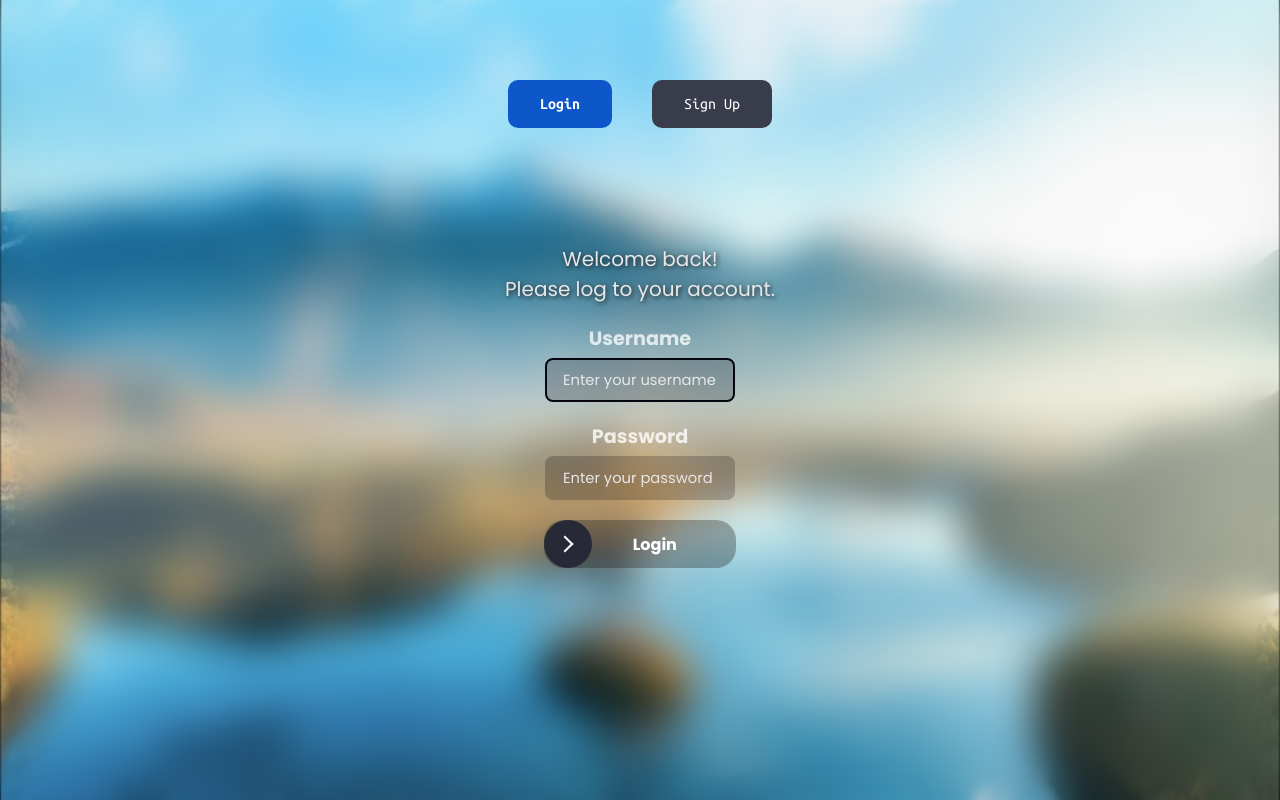
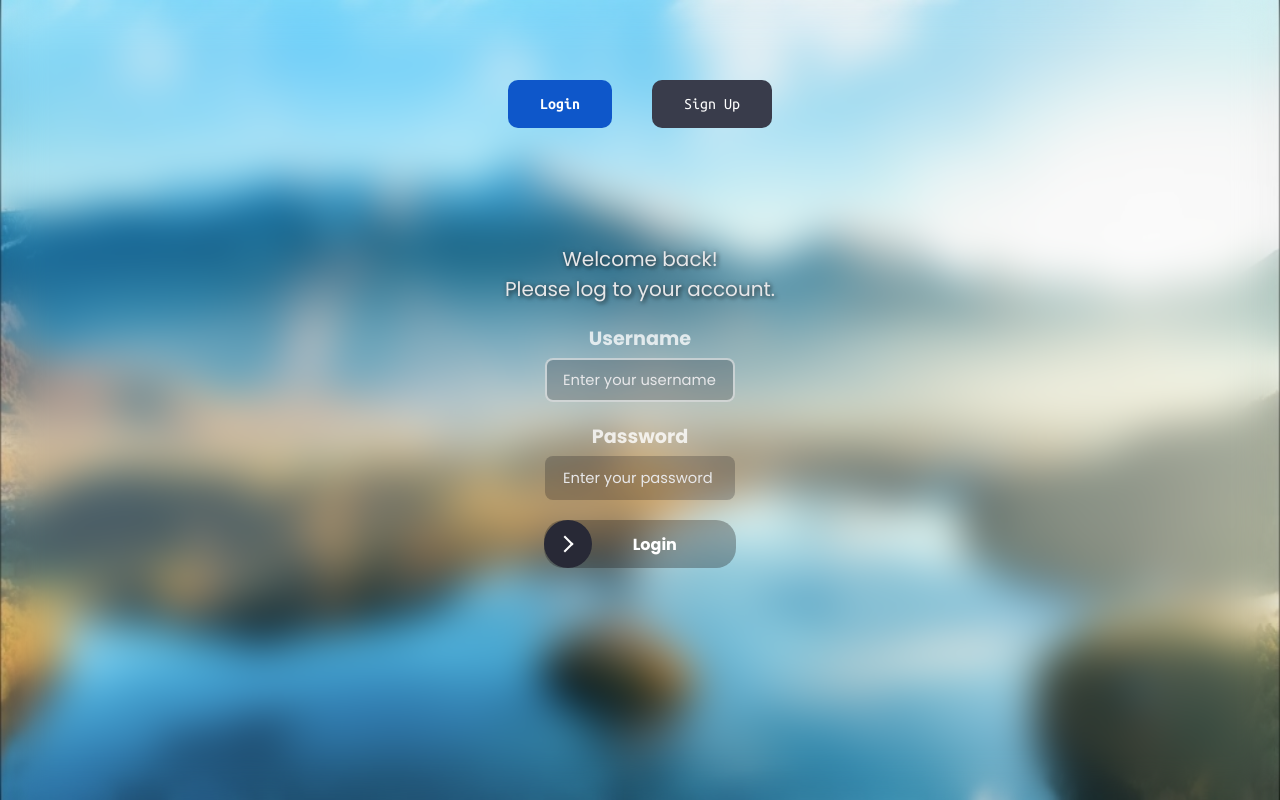
Before and after one commit to raisfeld-ori/Ksed, a React (Vite) app: page / in a window 1280 px wide. In both pictures the pointer is over the input "Enter your username". Built offline with nearby package versions, Linux system fonts and the light colour scheme.

Commit message:
Enough reading already. Go make a difference, not just a living.

```diff
--- a/src/pages/login/login.css
+++ b/src/pages/login/login.css
@@ -213,7 +213,7 @@
 
   .input:hover, .input:focus, .input-group:hover .input {
     outline: none;
-    border-color: #05060f;
+    border-color: #ffffff94;
   }
 
   .input-group:hover .label, .input:focus {
```
